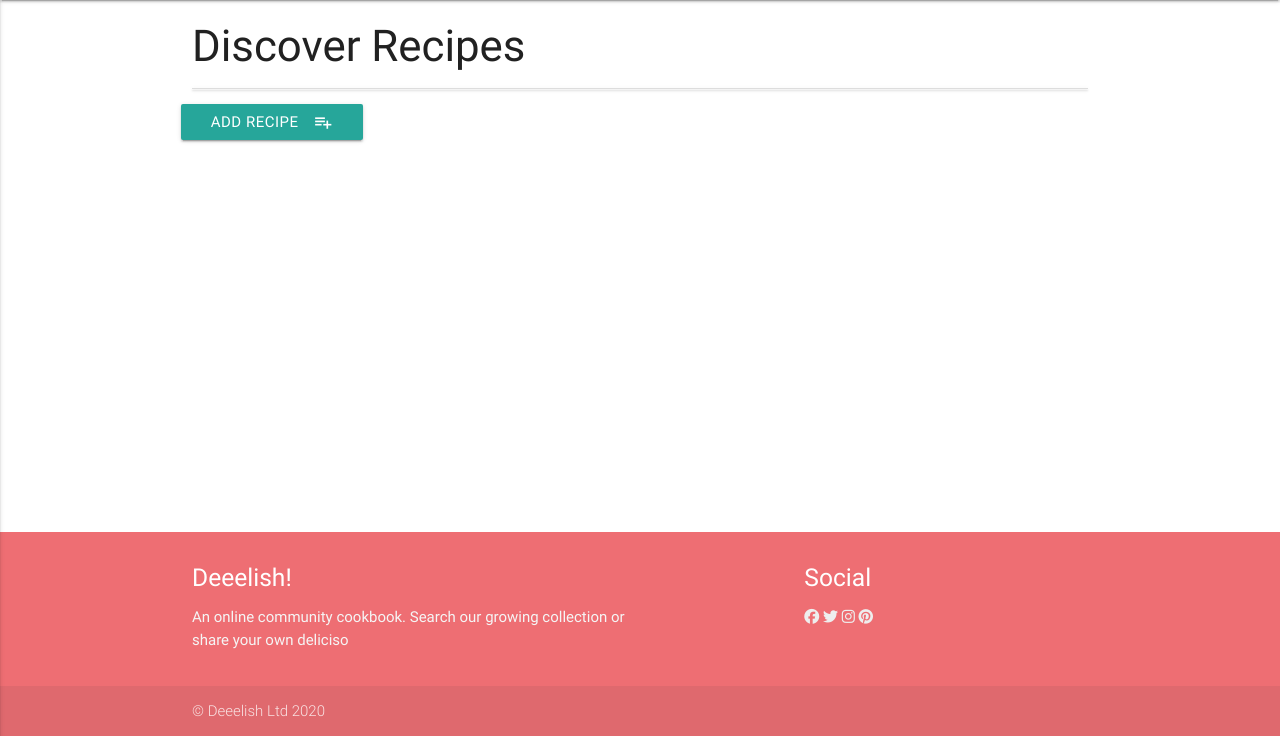
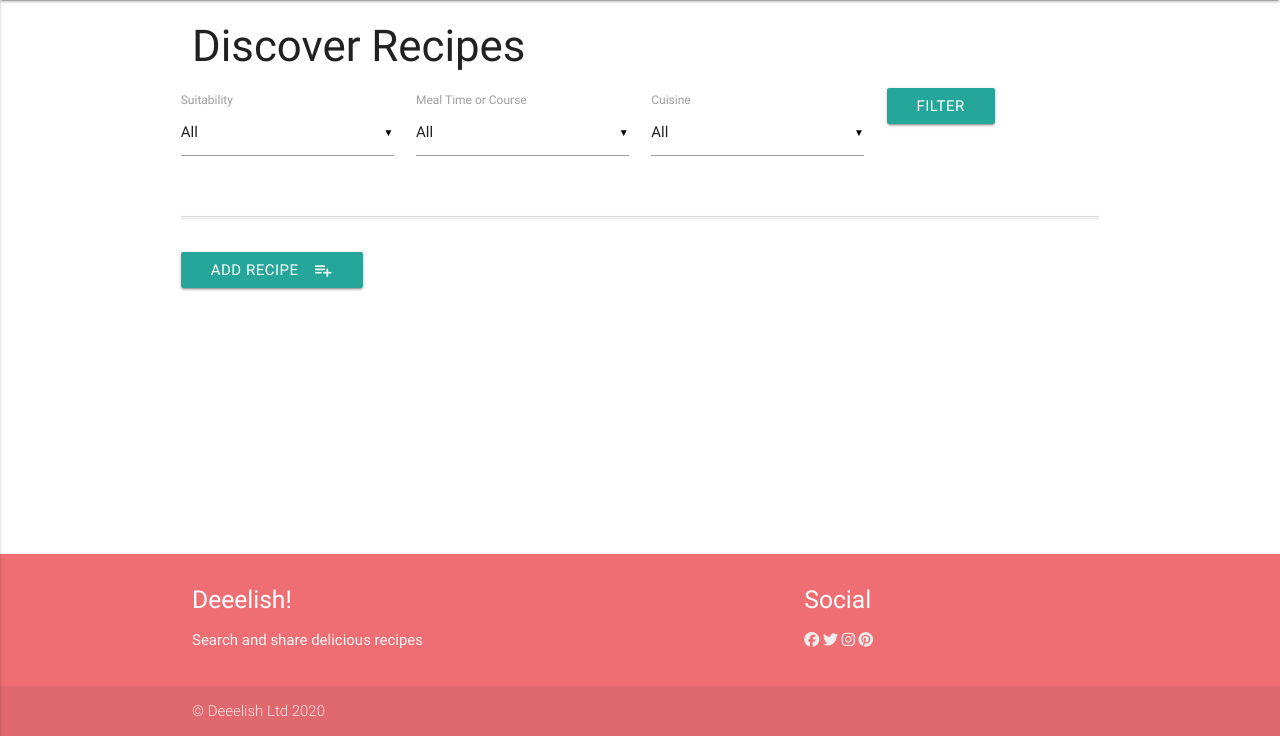
Before and after one commit to Carly07/Deeelish, a Flask app: page / in a window 1280 px wide. Shown: the part 64-800 px from the top of the page. Run offline with Flask 2, Linux system fonts and the light colour scheme; data that the repository does not hold is empty; some libraries are stand-ins or nearby versions.

Commit message:
amend footer content and other edits

```diff
--- a/templates/addrecipe.html
+++ b/templates/addrecipe.html
@@ -4,13 +4,13 @@
 <h3>Add Recipe</h3>
 
 <div class="row">
-	<form action="{{ url_for('insert_recipe') }}" method="POST" class="col s12">
+	<form action="{{ url_for('insert_recipe') }}" method="POST" class="col s12" enctype="multipart/form-data">
 
 		<div class="row">
 			<div class="input-field col s1"><i class="material-icons">add_photo_alternate</i></div>
 			<div class="file-field input-field col s6">
 				<div class="file-path-wrapper"><input class="file-path validate" type="text" placeholder="Add photograph"></div>
-				<div class="btn"><span>Select Image</span><input type="file"></div>
+				<div class="btn"><span>Select Image</span><input type="file" name="file" id="image"></div>
             </div>
 		</div>
 
@@ -74,7 +74,7 @@
             </div>
             <div class="switch col s6 m6 l3">
                 <label>
-                    <input id="is_is_glutenFree" name="is_glutenFree" type="checkbox">
+                    <input id="_is_glutenFree" name="is_glutenFree" type="checkbox">
                     <span class="lever"></span>
                     Gluten Free
                 </label>
--- a/templates/base.html
+++ b/templates/base.html
@@ -66,7 +66,7 @@
 			<div class="row">
 				<div class="col l6 s12">
 					<h5 class="white-text">Deeelish!</h5>
-					<p class="grey-text text-lighten-4">An online community cookbook. Search our growing collection or share your own deliciso </p>
+					<p class="grey-text text-lighten-4">Search and share delicious recipes</p>
 				</div>
 				<div class="col l4 offset-l2 s12">
 					<h5 class="white-text">Social</h5>
@@ -102,6 +102,9 @@
             $(".button-collapse").sideNav();
         });
 	</script>
+
+{% block script %} {% endblock %}
+
 </body>
 
 </html>
--- a/templates/recipes.html
+++ b/templates/recipes.html
@@ -3,6 +3,45 @@
 
 <h3>Discover Recipes</h3>
 
+<div class="row">
+    <form action="{{url_for('get_recipes')}}" class="" method="GET">
+        <div class="row">
+            <div class="col s3">
+                <label for="suitability">Suitability</label>
+                <select name="suitability" id="suitability">
+                    <option value="all">All</option>
+                    <option value="vegetarian">Vegeterian</option>
+                    <option value="vegan">Vegan</option>
+                    <option value="gluten">Gluten Free</option>
+                    <option value="dairy">Dairy Free</option>
+                </select>
+            </div>
+            <div class="col s3">
+                <label for="meal_course">Meal Time or Course</label>
+                <select id="meal_course" name="meal_course">
+                    <option value="all">All</option>
+                {% for meals in meals_courses %}
+                    <option value="{{meals.meal_course_type}}">{{meals.meal_course_type}}</option>
+                {% endfor %}
+                </select>
+            </div>
+            <div class="col s3">
+                <label for="cuisine">Cuisine</label>
+                <select id="cuisine" name="cuisine">
+                    <option value="all">All</option>
+                {% for cuis in cuisines %}
+                    <option value="{{cuis.cuisine}}">{{cuis.cuisine}}</option>
+                {% endfor %}
+                </select>
+            </div>
+            <div class="col s3">
+                <button type="submit" class="waves-effect waves-light btn center">Filter</button>
+            </div>
+        </div>
+    </form>
+</div>
+
+<div class="row">
     <ul class="collapsible" data-collapsible="accordion">
         {% for recipe in recipes %}
         <li>
@@ -26,6 +65,7 @@
         </li>
         {% endfor %}
     </ul>
+</div>
 
 <div class="row">
     <a href="{{url_for('add_recipe')}}" class="waves-effect waves-light btn"><i class="material-icons right">playlist_add</i>Add Recipe</a>
--- a/templates/viewrecipe.html
+++ b/templates/viewrecipe.html
@@ -4,7 +4,8 @@
 
 <div class="row">
 	<div class="col s12 m4 l3">
-		<img src="{{recipe.image_url}}">
+
+
     </div>
 	<div class="col s12 m8 l9">
 		<div class="row">
```
Also changed, not shown: templates/editrecipe.html (+6 -13 lines), static/images/uploads/ThaiGreenCurry.jpg (added), static/images/uploads/porridge.jpg (added), static/images/uploads/scones.jpg (added), static/images/uploads/singapore-noodles.jpg (added). Lines whose indentation alone changed are shown as unchanged.
